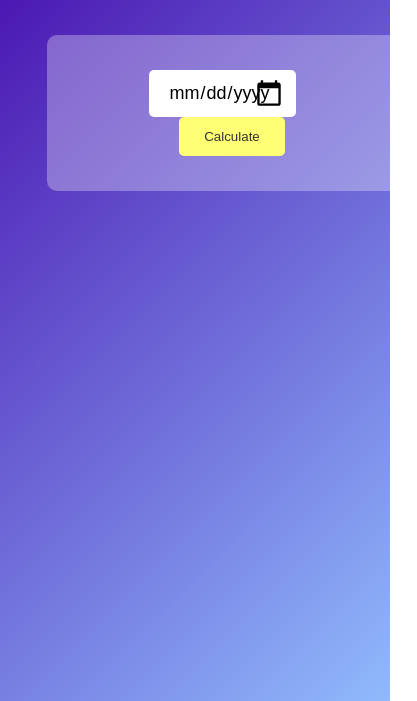
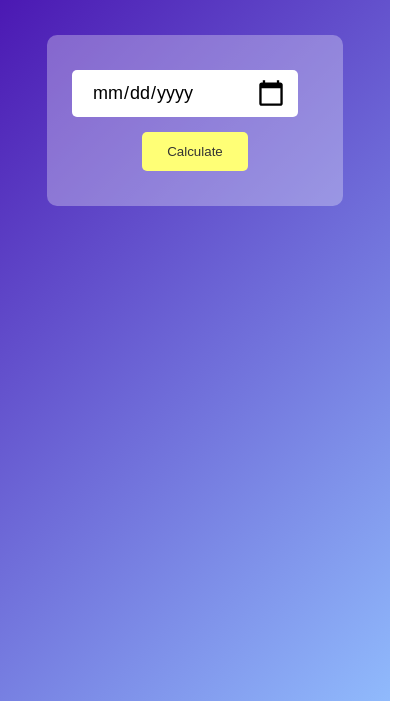
Before and after one commit to Elizo12/Age_Calculator_App, a plain HTML site: page index.html in a window 390 px wide. Shown: the part 143-844 px from the top of the page, 417 px wide, since content can reach past the window. Drawn offline with Linux system fonts and the light colour scheme.

Commit message:
made some changes

```diff
--- a/style.css
+++ b/style.css
@@ -70,16 +70,23 @@
     color: #ffff76;
 }
 /* Media query for screens smaller than 768px (tablets and phones) */
-@media (max-width: 768px) {
+@media (max-width: 730px) {
+    .calculator{
+        width: 80%;
+        margin-top: 15%;
+    }
     .calculator h1 {
         font-size: 8vw; /* Increase font size slightly */
     }
     .input-box {
         flex-direction: column; /* Stack input and button for small screens */
+        margin: 40px auto;
+    }
+    .input-box input{
+        margin-bottom: 15px;
+        width: 100%;
     }
 }
-
-/* Media query for very small screens (mobile phones) */
 @media (max-width: 480px) {
     .calculator {
         margin-top: 15%; /* Increase top margin for small screens */
```
